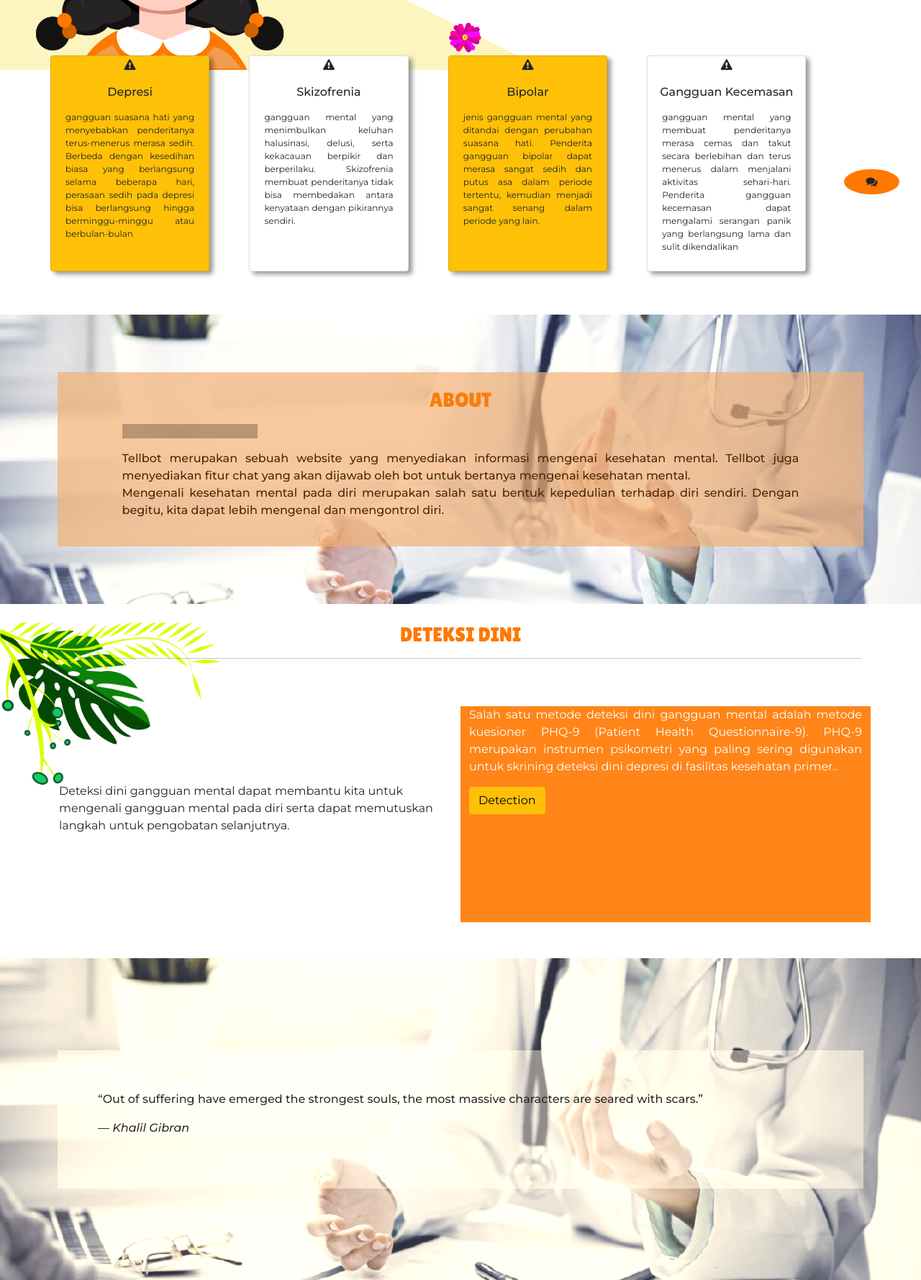
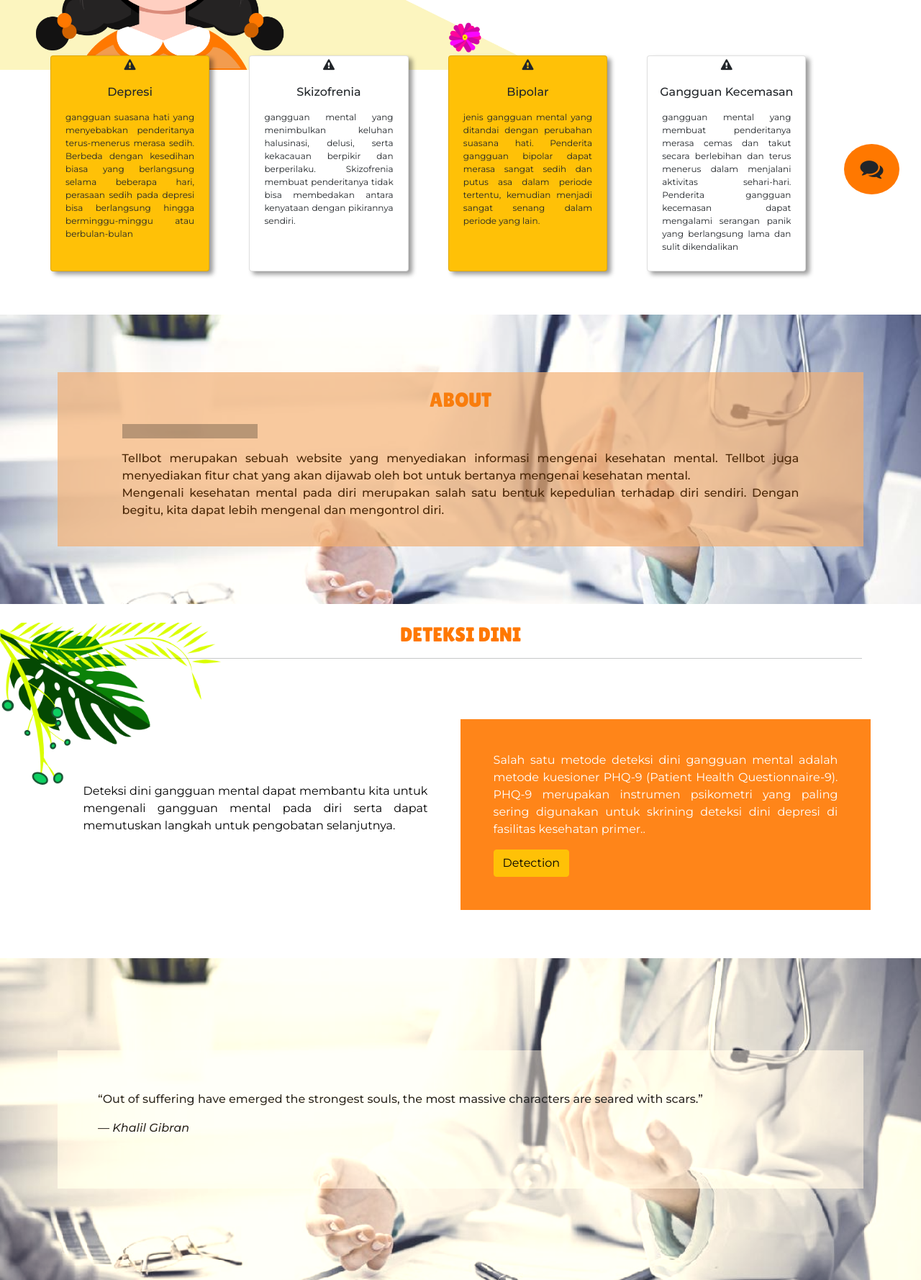
Before and after one commit to melinadwisafitri/mental-care, a Flask app: page / in a window 1280 px wide. Shown: the part 514-2292 px from the top of the page at 72% size. Run offline with Flask 2, Linux system fonts and the light colour scheme; parts of the project's set-up code (start-up, migrations or seed data) failed here and were passed over.

Commit message:
add style code

```diff
--- a/static/style/chats.css
+++ b/static/style/chats.css
@@ -34,14 +34,14 @@
 
 .avatar
 {
-    background-color: #FFBC97;
+    /* background-color: #FFBC97; */
     border: 20px;
-    width: 4vh;
+    width: 6vh;
 }
 
 .avatar img{
-    padding: 10%;
-    width: 4vh;
+    padding: 5%;
+    width: 6vh;
 }
 
 .chat-body
@@ -150,13 +150,13 @@
 {
     padding: 10px;
     background-color: #FF7800;
+    margin: 1%;
 
 }
 
 .btn-chat-bot .btn-color
 {
     background-color: #FF7800;
-    margin-right: 2%;
 }
 
 .btn-chat-bot .btn-color .set-btn
@@ -164,3 +164,9 @@
     font-size: 1em;
     color: white;
 }
+
+.btn-chat-bot .rounded-pill
+{
+    font-size: 12px;
+    padding: 1%;
+}
--- a/static/style/style.css
+++ b/static/style/style.css
@@ -13,6 +13,7 @@
   box-sizing: border-box;
 }
 
+
 body {
   font-family: "Montserrat";
   font-weight: 400;
@@ -21,10 +22,15 @@ body {
 
 .navigation {
   display: flex;
+  align-items: center;
+  align-content: center;
   justify-content: space-around;
-  align-items: center;
-  height: 4em;
-  margin-bottom: 4em;
+  position: fixed;
+  top: 0;
+  color: bisque;
+  background-color: #ff7800;
+  width: 100%;
+  /* margin-bottom: 4em; */
   transition: 0.5s ease-in;
   z-index: 9999999999;
 }
@@ -32,17 +38,94 @@ body {
 .navigation .icon {
   display: flex;
   font-family: aloja;
+  color: bisque;
 }
 
 .navigation ul {
   display: none;
   text-transform: uppercase;
+  background-color: #ff7800;
+  list-style: none;
+  justify-content: space-between;
+  margin-top: 20%;
+  flex-direction: column;
+  right: 20%;
+}
+
+.navigation li{
+  padding: 2%;
+}
+
+.navigation ul li:hover
+{
+  display: inline-block;
+  background-color: black;
+}
+
+.btn-chat-
+{
+  font-size: 1.3em;
+}
+
+.navigation .navigate
+{
+  width: 30%;
+  height: 100vmax;
 }
 
 .navigation ul li a {
   text-decoration: none;
   color: black;
-  transition: all linear 0.3s;
+}
+
+.menu-btn
+{
+    cursor: pointer;
+    transition: all .5s ease-in-out;
+}
+.menu-btn__list
+{
+    width: 40px;
+    height: 4px;
+    background-color: black;
+    border-radius: 10px;
+    box-shadow: 0 5px 5px rgba(255, 255, 255, 0.5);
+}
+
+.menu-btn__list::before,
+.menu-btn__list::after
+{
+    content: '';
+    position: absolute;
+    width: 40px;
+    height: 4px;
+    background-color: black;
+    border-radius: 10px;
+    box-shadow: 0 5px 5px rgba(255, 255, 255, 0.5);
+    transition: all .3s ease-out;
+}
+.menu-btn__list::before{
+    transform: translateY(-10px);
+}
+
+.menu-btn__list::after
+{
+    transform: translateY(10px);
+}
+
+.menu-btn.open .menu-btn__list{
+    transform: translateX(-50px);
+    background: transparent;
+    box-shadow: none;
+}
+
+.menu-btn.open .menu-btn__list::before{
+    transform: rotate(45deg) translate(35px, -35px);
+}
+
+.menu-btn.open .menu-btn__list::after
+{
+    transform: rotate(-45deg) translate(35px, 35px);
 }
 
 header {
@@ -133,14 +216,25 @@ header .header-content button:hover span:after {
   font-size: 12px;
 }
 
-.colors
+.colors, .colors-1
 {
   text-align: justify;
   justify-content: center;
+  padding: 4%;
+}
+
+.colors
+{
+  background-color: transparent;
+  color: black;
+}
+
+.colors-1
+{
   background-color: rgba(255, 120, 0, 0.9);
   color: white;
-  height: 300px;
 }
+
 
 main section h3 {
   font-family: "Lilita One";
@@ -195,10 +289,6 @@ main #deteksi-dini {
   background-repeat: no-repeat;
   background-size: 50vh;
 }
-
-/* main #deteksi-dini input {
-  margin: 1% 2% 20% 0
-} */
 
 .btn-fixed
 {
@@ -300,16 +390,10 @@ main .teams .teams-1
 .active
 {
   background-color: #FFBC97;
-  color: white;
   display: inline-block;
-  padding: 2%;
   transition: ease .5s;
 }
 
-.active a
-{
-  color: white;
-}
 
 @media screen and (min-width: 450px) {
   .header .header-content {
@@ -322,15 +406,55 @@ main .teams .teams-1
     background-size: 100vmax;
   }
 
+  .btn-chat-
+  {
+    font-size: 2em;
+  }
+
+  .navigation .icon
+  {
+    display: none;
+  }
+
+  .menu-btn__list
+  {
+    display: none;
+  }
+
   .header-content-title {
     background-color: unset;
   }
 
+  .colors
+  {
+    background-color: rgba(255, 120, 0, 0.9);
+    color: white;
+  }
+
+  .colors-1
+  {
+    background-color: transparent;
+    color: black;
+  }
+
+  .navigation .navigate
+  {
+    width: 40%;
+    height: 100%;
+  }
+
+  .navigation
+  {
+    max-height: 4em;
+  }
   .navigation ul {
     width: 60%;
     display: flex;
     list-style: none;
-    justify-content: space-between;
+    flex-direction: row;
+    padding-top: 20px;
+    margin-top: 10px;
+    color: bisque;
   }
 
   main .about p
@@ -349,16 +473,21 @@ main .teams .teams-1
     position: fixed;
     width: 100%;
     top: -80px;
+    justify-content: space-around;
   }
-  .navigation ul {
+
+  .navigation .navigate ul {
     display: flex;
-    list-style: none;
-    width: 30%;
+    width: 50%;
+    height: 100%;
     justify-content: space-between;
   }
 
+
   .navigation .icon {
+    display: flex;
     justify-items: flex-end;
+
   }
 
   header .header-content {
```
